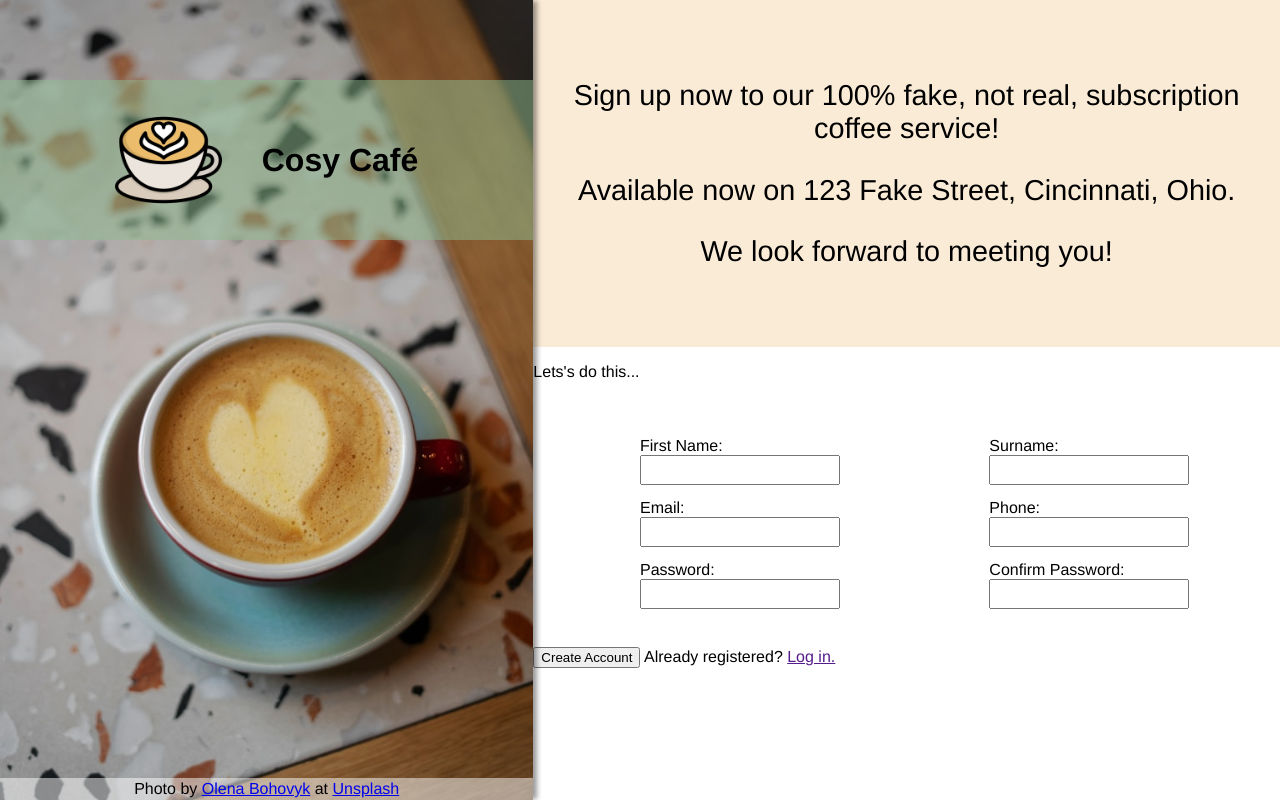
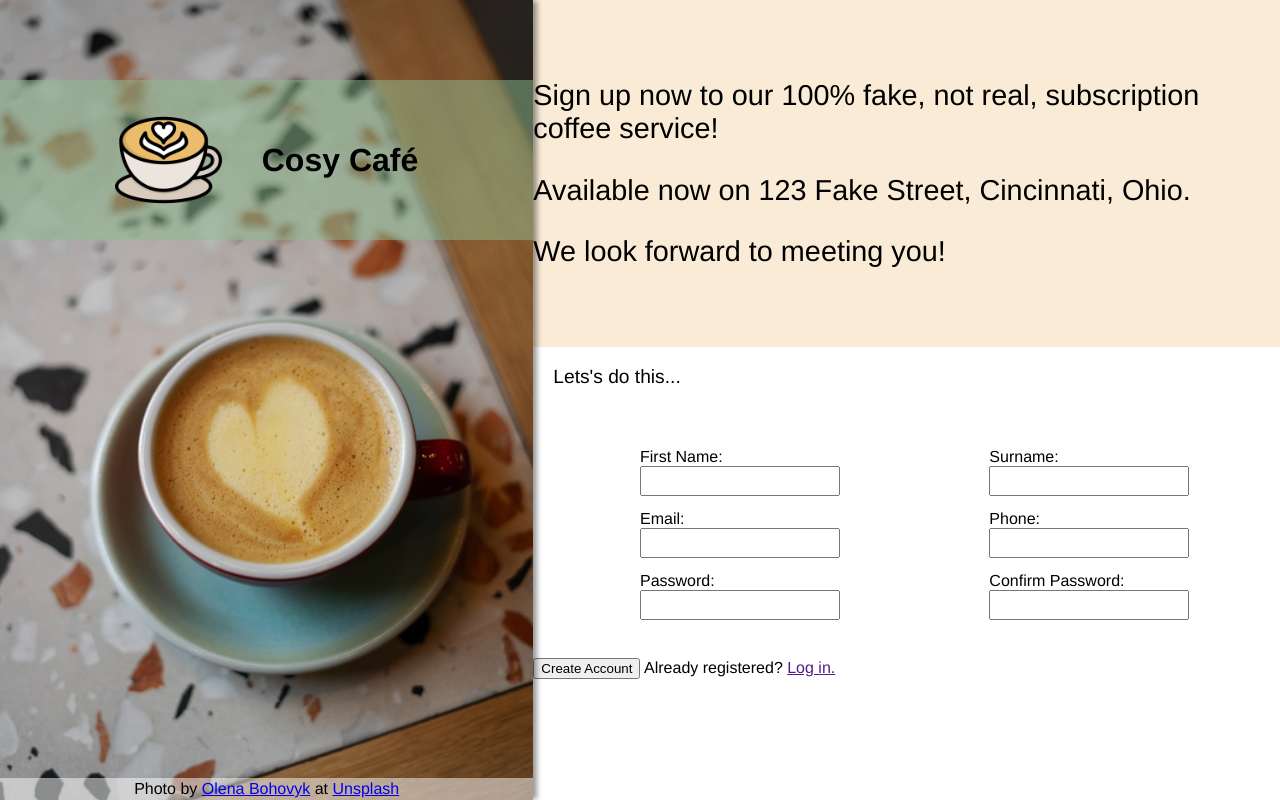
Before and after one commit to Nathand50444/Sign-up-form, a plain HTML site: page sign_up_form.html in a window 1280 px wide. Drawn offline with Linux system fonts and the light colour scheme.

Commit message:
Added photo brief for design help

```diff
--- a/sign_up_form.html
+++ b/sign_up_form.html
@@ -27,7 +27,7 @@
                 </div>
             </div>
             <div id="section_2"></div>
-                <div><p>Lets's do this...</p></div>
+                <div id ='action_call'><p>Lets's do this...</p></div>
                 <div id="sign_up_area">
                     <div id="input_section">
                         <div id="input">
--- a/sign_up_style.css
+++ b/sign_up_style.css
@@ -63,6 +63,11 @@ html, body {
     padding-right: 40px;
 }
 
+#action_call {
+    font-size: larger;
+    padding-left: 20px;
+}
+
 #sign_up {
     display: flex;
     flex-direction: column;
@@ -76,7 +81,7 @@ html, body {
     /* This box needs to flex according to the size of the screen */
     padding-top: 50px;
     padding-bottom: 50px;
-    text-align: center;
+    text-align: left;
     font-size: clamp(1rem, 5vw, 1.8rem);
     background-color: antiquewhite;
 }
```
Also changed, not shown: sign-up-form.png (added).
